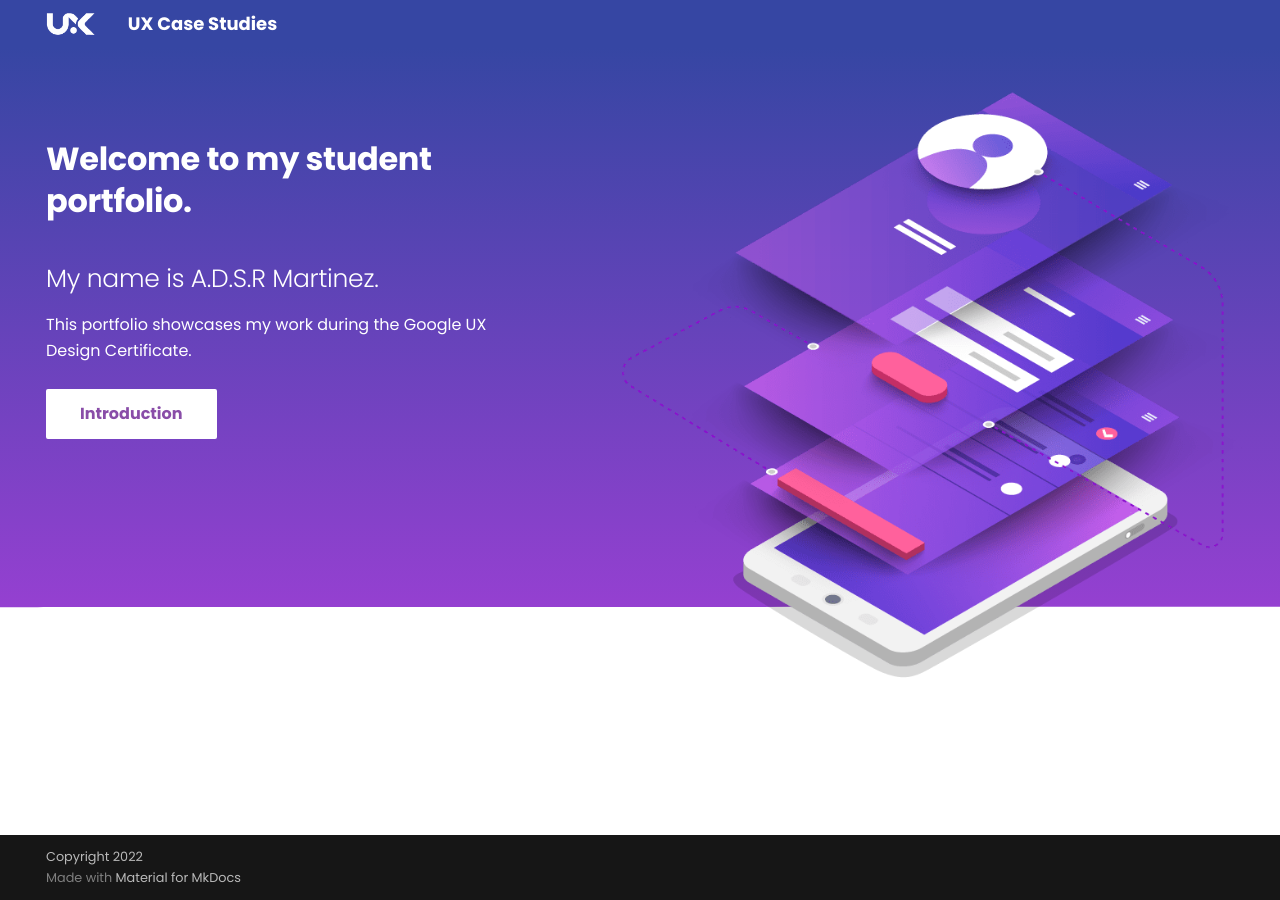
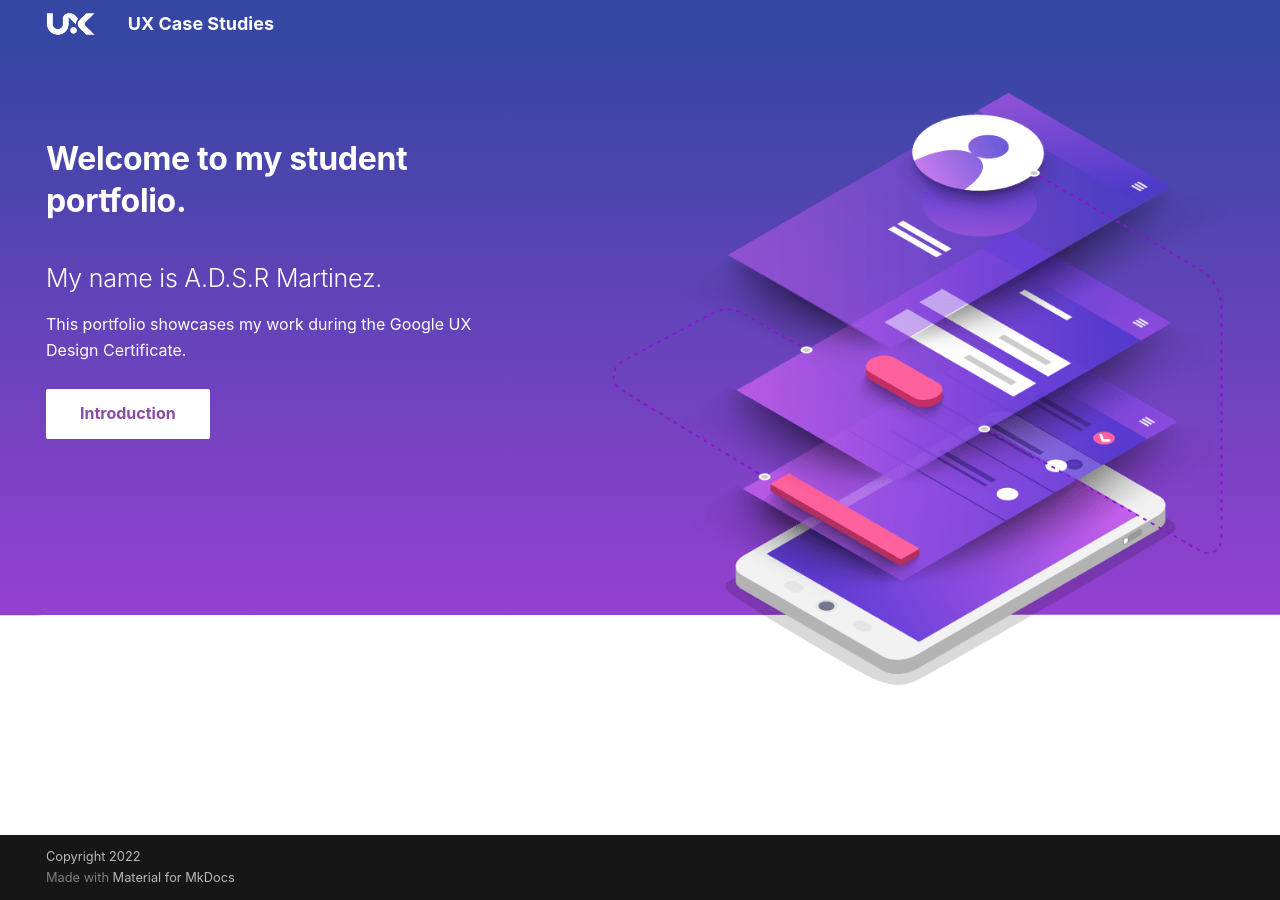
Before and after one commit to divstackio/docs-study, an MkDocs documentation site: the page built from docs/index.md, in a window 1280 px wide. Built offline with MkDocs 1.6.1 and Material for MkDocs 9.7.7, drawn with Linux system fonts in a browser that asks for light colours.

Commit message:
Update custom.css

```diff
--- a/docs/css/custom.css
+++ b/docs/css/custom.css
@@ -1,7 +1,12 @@
 :root>* {
   --md-primary-fg-color: #3646a3;
   --md-primary-fg-color--light: #3646a3;
+  --md-text-font: LCT Picon;
   --md-primary-fg-color--dark: #3646a3;
+}
+
+:root {
+  --md-text-font: "<font>";
 }
 
 @font-face {
```
